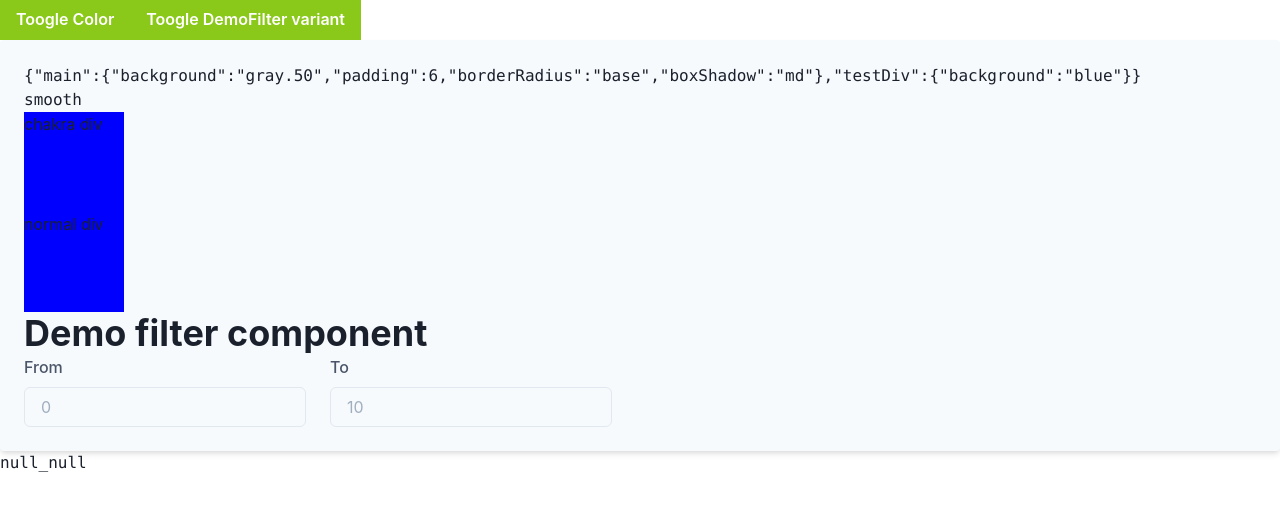
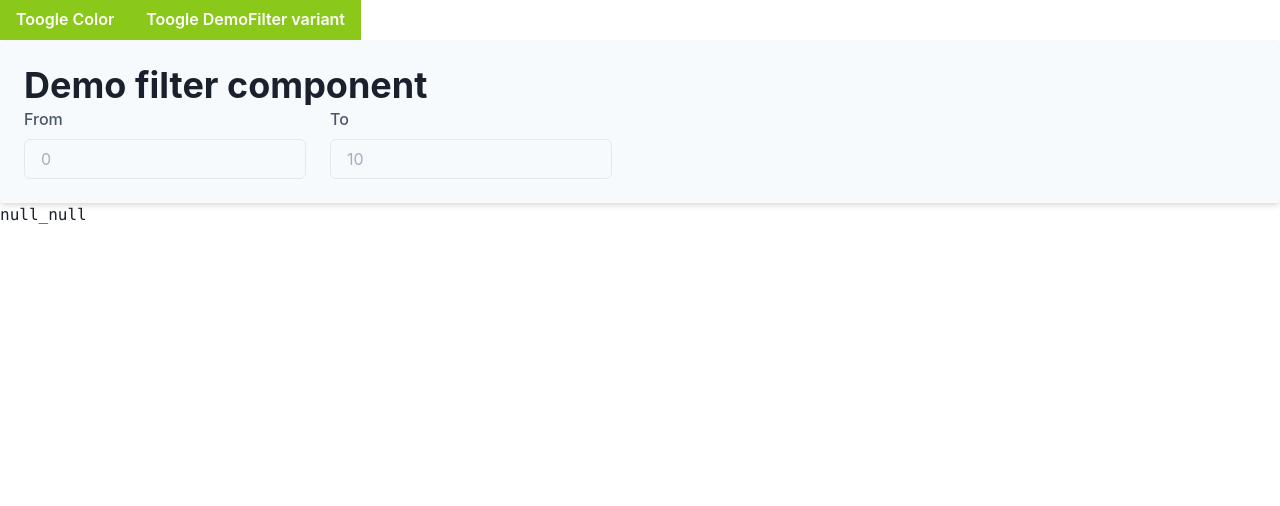
Before and after one commit to bornaIM/chakra-ui-demo, a React (Create React App) app: page / in a window 1280 px wide. Shown: the top 506 px of the page. Built offline with nearby package versions, Linux system fonts and the light colour scheme.

Commit message:
comment test parts in DemoFilter, add action triggering and controls reactivity in DemoFIlter controlled story

```diff
--- a/src/components/demo-filter/DemoFilter.tsx
+++ b/src/components/demo-filter/DemoFilter.tsx
@@ -94,7 +94,7 @@ export const DemoFilter = ({ value, onChange, variant }: DemoFilterProps) => {
         // <VStack w="full" h="full" align="flex-start" bg={bgColor} px={10} pb={10} pt={5}>
         <VStack id='testStack' w="full" h="full" align="flex-start" __css={styles.main}>
 
-            <pre>{JSON.stringify(styles)}</pre>
+            {/* <pre>{JSON.stringify(styles)}</pre>
             <pre>{variant}</pre>
 
             <VStack>
@@ -107,7 +107,7 @@ export const DemoFilter = ({ value, onChange, variant }: DemoFilterProps) => {
                 <div id='testDiv' style={{width: '100px', height: '100px', backgroundColor: styles.testDiv.background as string}}>
                     normal div
                 </div>
-            </VStack>
+            </VStack> */}
 
             <VStack align="flex-start">
                 <Heading>Demo filter component</Heading>
```
Also changed, not shown: 1 other file (tests, documents, lock files or other folders).
